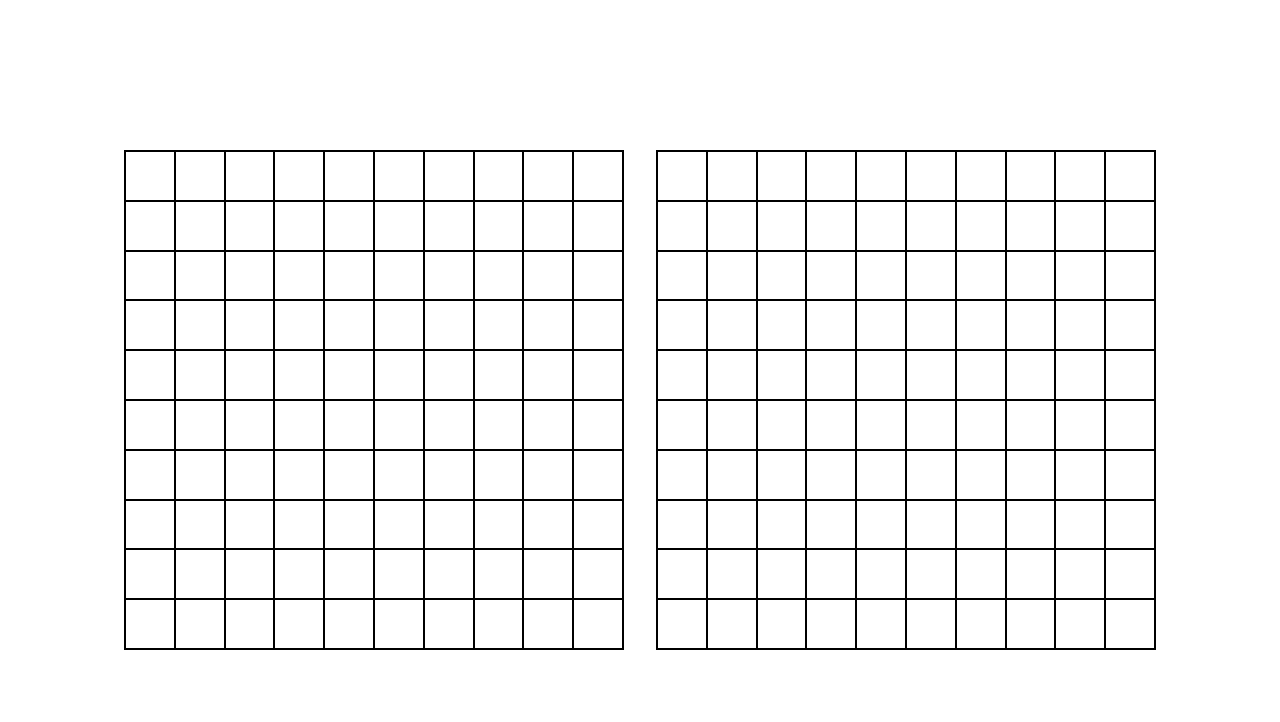
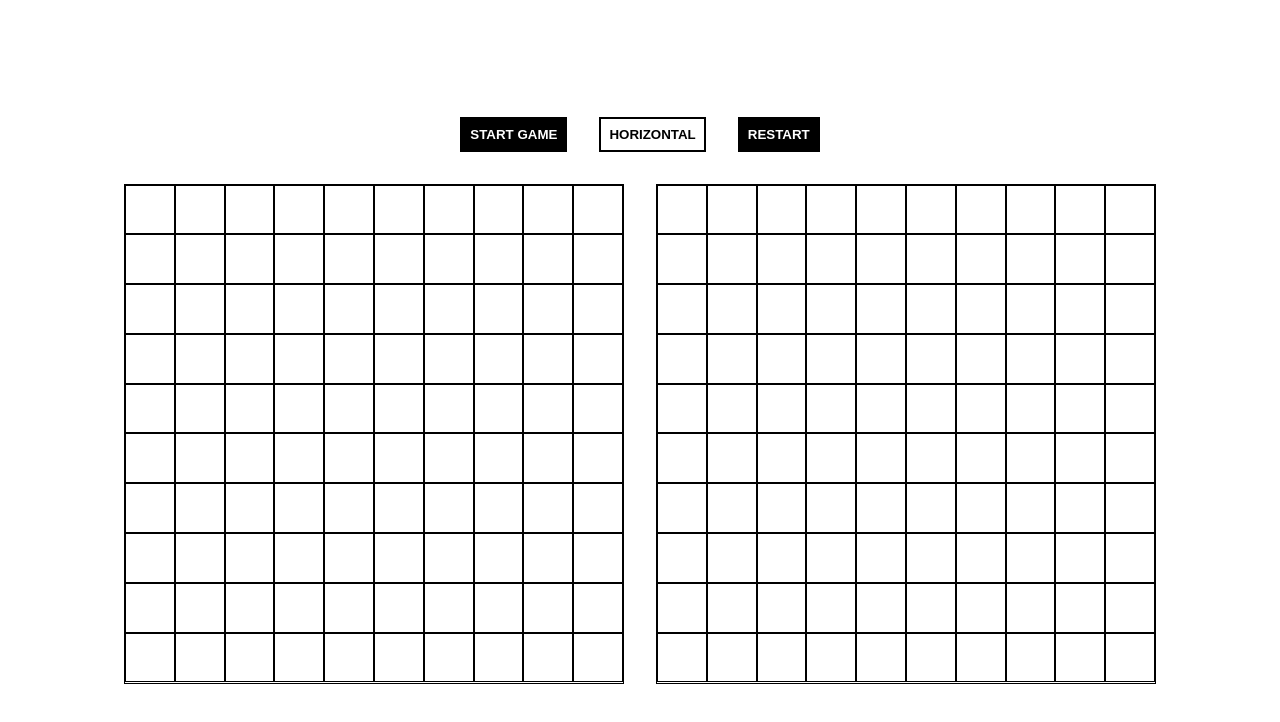
Before and after one commit to Siriuszx/battleship, a website built with webpack: page src/index.html in a window 1280 px wide. Built offline with nearby package versions, Linux system fonts and the light colour scheme.

Commit message:
Add UI separation, modify DOM handlers mapping, layout game UI

```diff
--- a/src/controller/DOMController.js
+++ b/src/controller/DOMController.js
@@ -6,12 +6,27 @@ class DOMController {
 
   #boardTwo = document.getElementById('board-two');
 
+  #startGameButton = document.getElementById('start-game');
+
+  #switchHorizontalButton = document.getElementById('horizontal-status');
+
+  #restartGameButton = document.getElementById('restart-game');
+
   #boardInit = false;
 
   #NUMBER_OF_CELLS = 100;
 
-  constructor(doBoardActionHandler) {
-    this.#initBoard(doBoardActionHandler);
+  #isHorizontal = true;
+
+  constructor(controllerAPI) {
+    this.#initBoard(controllerAPI.doBoardAction);
+    this.#mapHandlers(controllerAPI);
+  }
+
+  #mapHandlers(controllerAPI) {
+    this.#startGameButton.addEventListener('click', controllerAPI.startGame);
+    this.#switchHorizontalButton.addEventListener('click', this.#toggleHorizontal.bind(this));
+    this.#restartGameButton.addEventListener('click', controllerAPI.restartRound);
   }
 
   #initBoard(doBoardActionHandler) {
@@ -31,6 +46,7 @@ class DOMController {
   updateDOMBoard(boardOneData, boardTwoData) {
     for (let i = 0; i < this.#NUMBER_OF_CELLS; i += 1) {
       const nodeOne = this.#boardOne.childNodes[i];
+      // console.log("🚀 ~ file: DOMController.js:42 ~ DOMController ~ updateDOMBoard ~ boardOneData:", boardOneData)
       const dataOne = boardOneData[i];
 
       const nodeTwo = this.#boardTwo.childNodes[i];
@@ -39,6 +55,11 @@ class DOMController {
       this.#updateCellStatus(nodeOne, dataOne);
       this.#updateCellStatus(nodeTwo, dataTwo);
     }
+  }
+
+  #toggleHorizontal() {
+    this.#isHorizontal = !this.#isHorizontal;
+    this.#switchHorizontalButton.classList.toggle('button-active');
   }
 
   #createBoardCell(doBoardActionHandler) {
@@ -51,7 +72,7 @@ class DOMController {
   }
 
   #updateCellStatus(cellNode, cellData) {
-    if(!cellNode || !cellData) return;
+    if (!cellNode || !cellData) return;
 
     const node = cellNode;
     const data = cellData;
@@ -75,6 +96,8 @@ class DOMController {
         break;
     }
   }
+
+  get isHorizontal() { return this.#isHorizontal };
 }
 
 export default DOMController;
--- a/src/controller/GameController.js
+++ b/src/controller/GameController.js
@@ -23,16 +23,18 @@ class GameController {
   #DOMController = null;
 
   constructor() {
-    this.#DOMController = new DOMController(this.doBoardAction.bind(this));
+    this.#DOMController = new DOMController(this.#getBundledAPI());
     this.#playerOneGameboard = new Gameboard();
     this.#playerTwoGameboard = new Gameboard();
     this.#playerOne = new Player();
     this.#playerTwo = new Player();
     this.#currentPlayer = this.#playerOne;
+
+    this.#updateBoard();
   }
 
   // Cb to let other layers of program interact with our game controller
-  doBoardAction(coord, isHorizontal = null) {
+  doBoardAction(event) {
     if (this.#isGameRunning === false) return;
 
     switch (this.#isRoundRunning) {
@@ -85,6 +87,14 @@ class GameController {
     this.#isGameRunning = true;
 
     return true;
+  }
+
+  #getBundledAPI() {
+    return {
+      startGame: this.startGame.bind(this),
+      doBoardAction: this.doBoardAction.bind(this),
+      restartRound: this.restartRound.bind(this),
+    };
   }
 
   #runRound() {
--- a/src/index.html
+++ b/src/index.html
@@ -7,8 +7,15 @@
   </head>
   <body>
     <div class="game-ui-container">
-      <div id="board-one" class="board"></div>
-      <div id="board-two" class="board"></div>
+      <div class="controls-container">
+        <button id="start-game" class="button" type="button">Start Game</button>
+        <button id="horizontal-status" class="button button-active" type="button">Horizontal</button>
+        <button id="restart-game" class="button" type="button">Restart</button>
+      </div>
+      <div class="boards-container">
+        <div id="board-one" class="board"></div>
+        <div id="board-two" class="board"></div>
+      </div>
     </div>
   </body>
 </html>
--- a/src/style/style.css
+++ b/src/style/style.css
@@ -13,9 +13,30 @@ body {
 }
 
 .game-ui-container {
+  padding: 100px;
+  display: grid;
+  justify-content: center;
+  align-items: center;
+  gap: 2em;
+
+  grid-template-areas:
+    'button'
+    'board';
+}
+
+.controls-container {
   display: flex;
   justify-content: center;
   align-items: center;
+
+  gap: 2em
+}
+
+.boards-container {
+  display: flex;
+  justify-content: center;
+  align-items: center;
+
   gap: 2em;
 }
 
@@ -23,6 +44,8 @@ body {
   height: 500px;
   width: 500px;
   border: 1px solid black;
+
+  grid-area: board;
 
   display: grid;
   grid-template-columns: repeat(10, 1fr);
@@ -36,3 +59,28 @@ body {
 .board-cell:hover {
   border: 2px solid lightgreen;
 }
+
+.button {
+  grid-area: button;
+
+  padding: 0.5rem;
+  color: #fff;
+  border: 2px solid black;
+  background-color: black;
+  text-transform: uppercase;
+  font-weight: 700;
+}
+
+.button-active {
+  color: #000;
+  background-color: white;
+  text-transform: uppercase;
+  font-weight: 700;
+}
+
+.button:hover {
+  color: #000;
+  background-color: white;
+  text-transform: uppercase;
+  font-weight: 700;
+}
```
Also changed, not shown: dist/index.html, dist/main.js.
